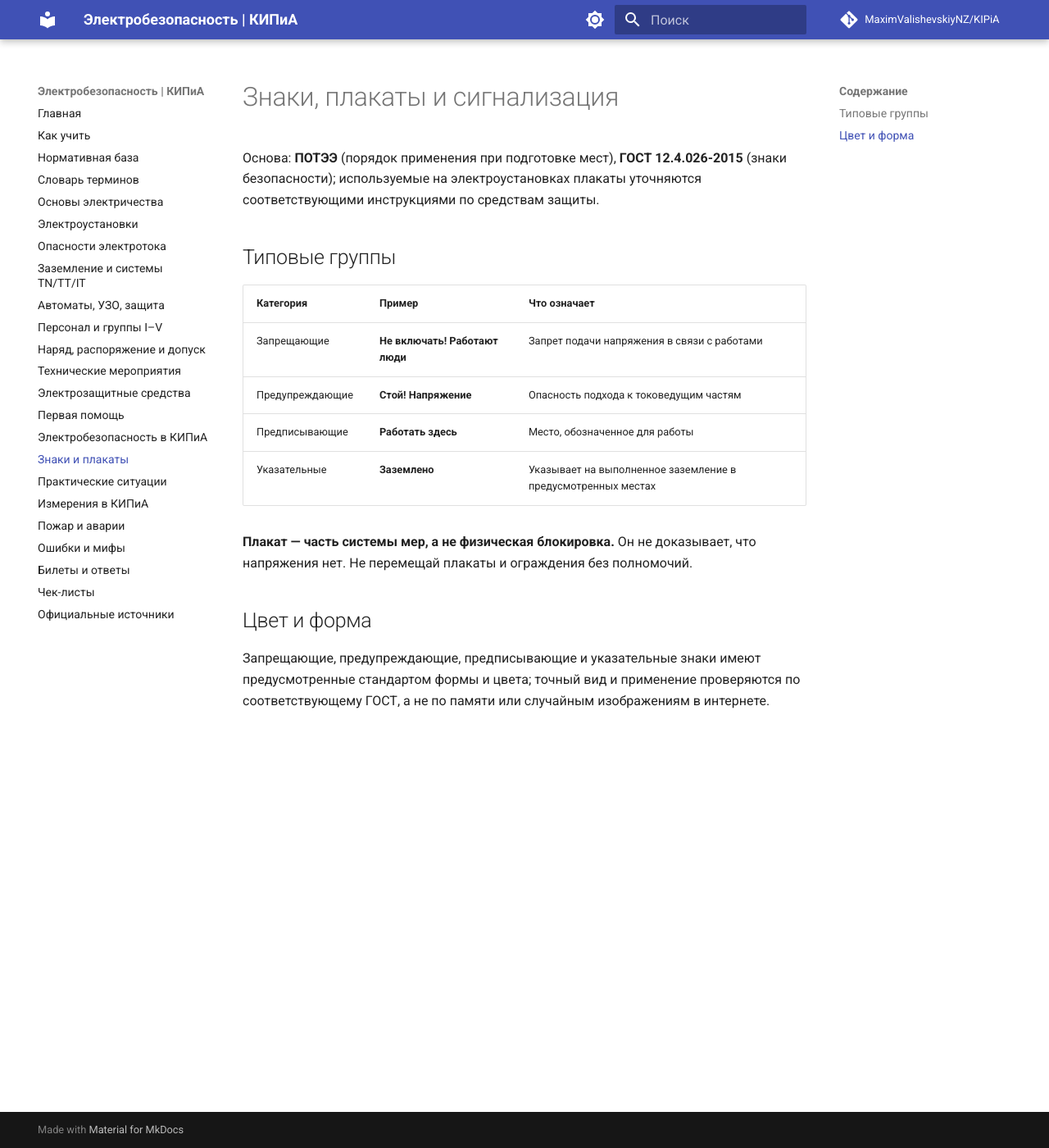
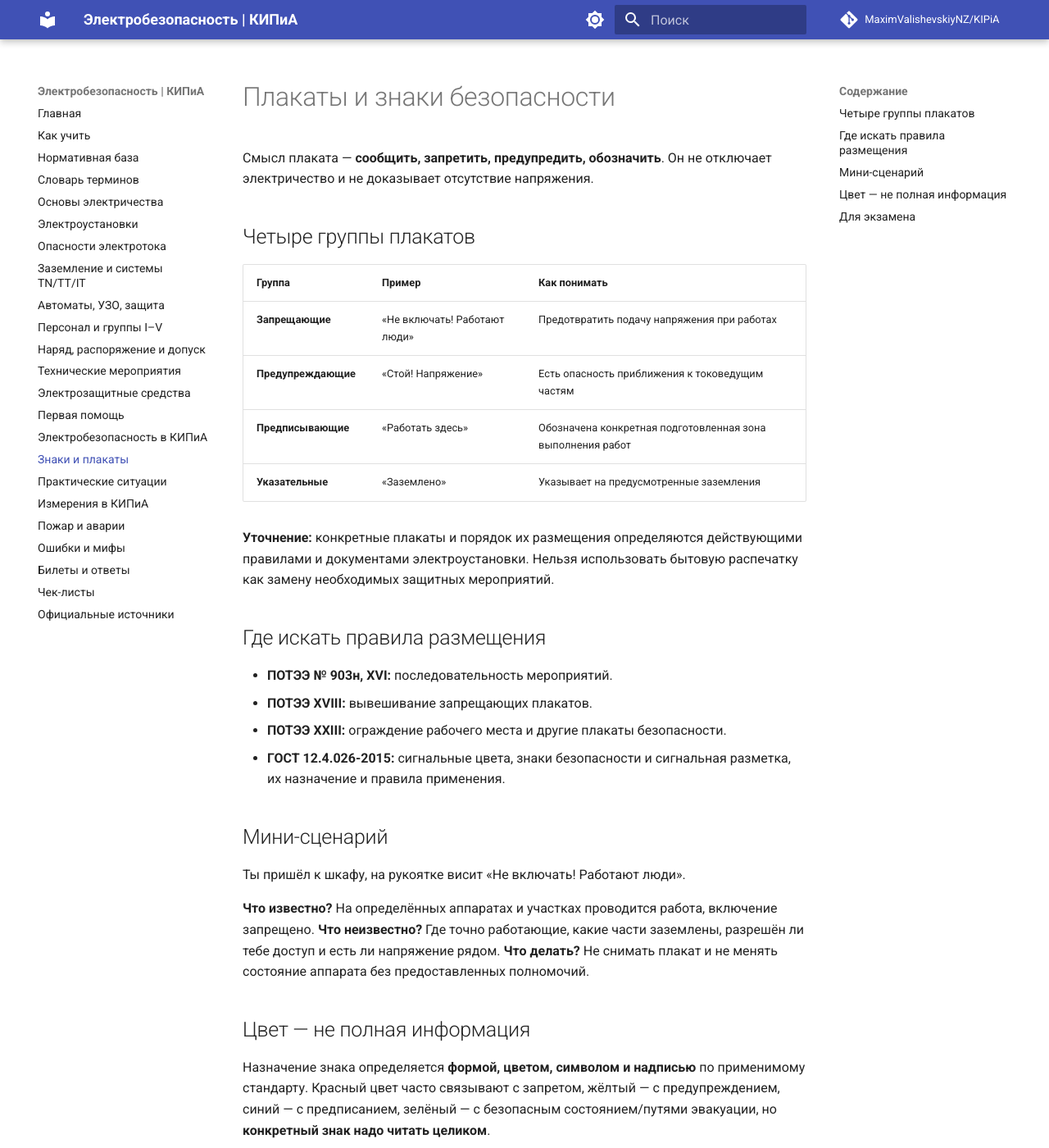
Before and after one commit to MaximValishevskiyNZ/KIPiA, an MkDocs documentation site: the page built from docs/14-signs.md, in a window 1280 px wide and 1400 px high. Shown: the whole window at 82% size. Built offline with MkDocs 1.6.1 and Material for MkDocs 9.7.7, drawn with Linux system fonts in a browser that asks for light colours; comment, search, counter and statistics services are not loaded; some of the changed text lies outside the part shown.

Commit message:
docs: глубокая редактура глав и расширение КИПиА

```diff
--- a/docs/14-signs.md
+++ b/docs/14-signs.md
@@ -1,18 +1,37 @@
-# Знаки, плакаты и сигнализация
+# Плакаты и знаки безопасности
 
-Основа: **ПОТЭЭ** (порядок применения при подготовке мест), **ГОСТ 12.4.026-2015** (знаки безопасности); используемые на электроустановках плакаты уточняются соответствующими инструкциями по средствам защиты.
+Смысл плаката — **сообщить, запретить, предупредить, обозначить**. Он не отключает электричество и не доказывает отсутствие напряжения.
 
-## Типовые группы
+## Четыре группы плакатов
 
-| Категория | Пример | Что означает |
+| Группа | Пример | Как понимать |
 | --- | --- | --- |
-| Запрещающие | **Не включать! Работают люди** | Запрет подачи напряжения в связи с работами |
-| Предупреждающие | **Стой! Напряжение** | Опасность подхода к токоведущим частям |
-| Предписывающие | **Работать здесь** | Место, обозначенное для работы |
-| Указательные | **Заземлено** | Указывает на выполненное заземление в предусмотренных местах |
+| **Запрещающие** | «Не включать! Работают люди» | Предотвратить подачу напряжения при работах |
+| **Предупреждающие** | «Стой! Напряжение» | Есть опасность приближения к токоведущим частям |
+| **Предписывающие** | «Работать здесь» | Обозначена конкретная подготовленная зона выполнения работ |
+| **Указательные** | «Заземлено» | Указывает на предусмотренные заземления |
 
-**Плакат — часть системы мер, а не физическая блокировка.** Он не доказывает, что напряжения нет. Не перемещай плакаты и ограждения без полномочий.
+**Уточнение:** конкретные плакаты и порядок их размещения определяются действующими правилами и документами электроустановки. Нельзя использовать бытовую распечатку как замену необходимых защитных мероприятий.
 
-## Цвет и форма
+## Где искать правила размещения
 
-Запрещающие, предупреждающие, предписывающие и указательные знаки имеют предусмотренные стандартом формы и цвета; точный вид и применение проверяются по соответствующему ГОСТ, а не по памяти или случайным изображениям в интернете.
+- **ПОТЭЭ № 903н, XVI:** последовательность мероприятий.
+- **ПОТЭЭ XVIII:** вывешивание запрещающих плакатов.
+- **ПОТЭЭ XXIII:** ограждение рабочего места и другие плакаты безопасности.
+- **ГОСТ 12.4.026-2015:** сигнальные цвета, знаки безопасности и сигнальная разметка, их назначение и правила применения.
+
+## Мини-сценарий
+
+Ты пришёл к шкафу, на рукоятке висит «Не включать! Работают люди».
+
+**Что известно?** На определённых аппаратах и участках проводится работа, включение запрещено. **Что неизвестно?** Где точно работающие, какие части заземлены, разрешён ли тебе доступ и есть ли напряжение рядом. **Что делать?** Не снимать плакат и не менять состояние аппарата без предоставленных полномочий.
+
+## Цвет — не полная информация
+
+Назначение знака определяется **формой, цветом, символом и надписью** по применимому стандарту. Красный цвет часто связывают с запретом, жёлтый — с предупреждением, синий — с предписанием, зелёный — с безопасным состоянием/путями эвакуации, но **конкретный знак надо читать целиком**.
+
+## Для экзамена
+
+Запомни название каждой группы, типичный пример и роль при подготовке рабочего места. Само наличие плаката **не заменяет проверку отсутствия напряжения**.
+
+[Технические мероприятия](10-technical-actions.md) · [Источники](17-sources.md)
```
